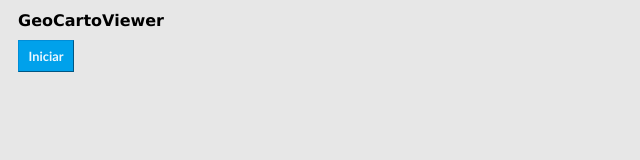
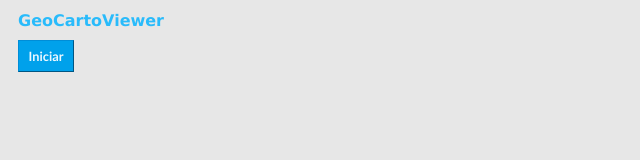
Before and after one commit to GitGeoCarto/GCV, a plain HTML site: page index.html in a window 1280 px wide. Shown: the whole page, without its empty margins (0-640 px from the left). Drawn offline with Linux system fonts and the light colour scheme.

Commit message:
Update style.css

```diff
--- a/style.css
+++ b/style.css
@@ -36,6 +36,7 @@ div {
 
 
 h1 {
+  color: #29bbfb;
   font-family: Verdana, Geneva, Tahoma, sans-serif;
   font-size: 1rem;
 }
```
